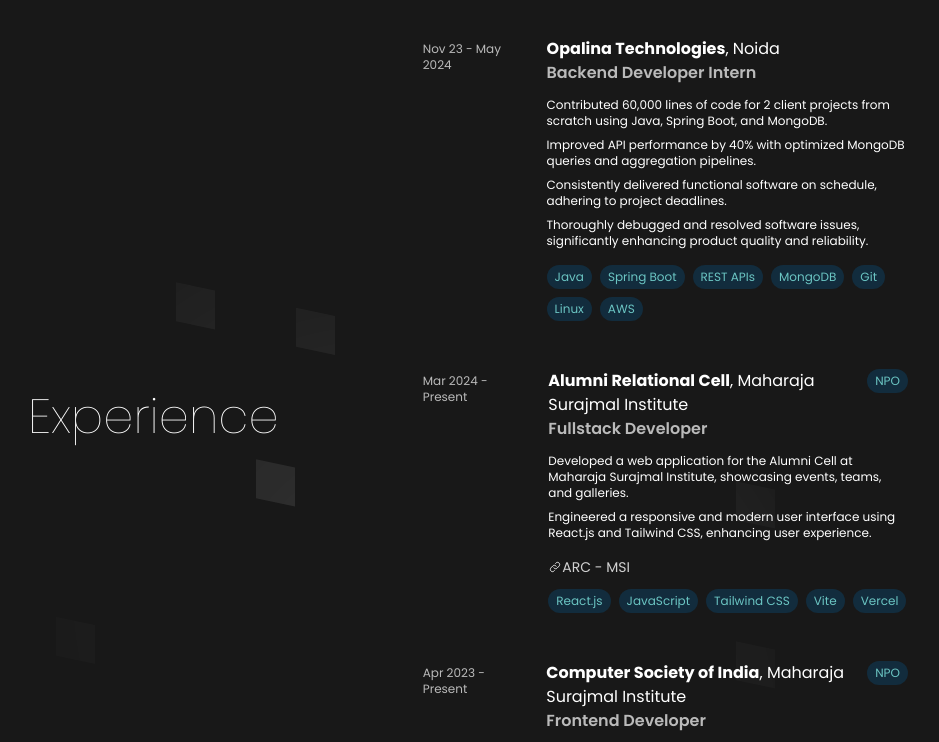
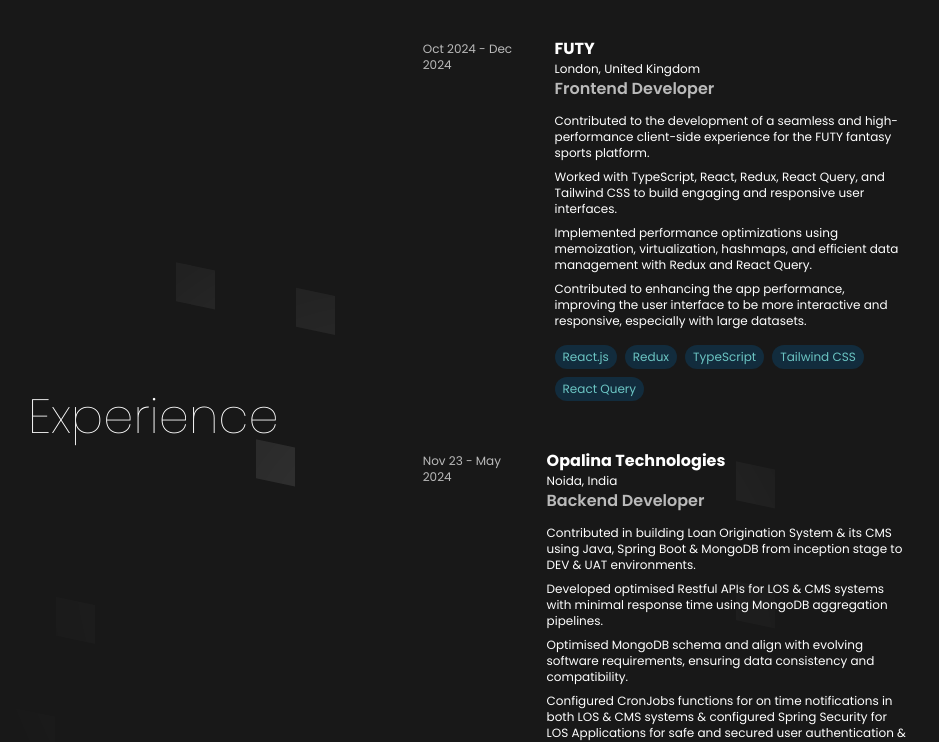
Before and after one commit to easc01/portfolio-ishant, a Next.js app: page / in a window 1280 px wide. Shown: the part 1300-2042 px from the top of the page, without its empty margins (192-1131 px from the left). Built offline with nearby package versions, Linux system fonts and the light colour scheme.

Commit message:
Update Experience

```diff
--- a/src/components/Experience.tsx
+++ b/src/components/Experience.tsx
@@ -24,7 +24,7 @@
           </div>
 
           {/* Right Side (Experience Cards) */}
-          <div className="lg:w-2/3 lg:px-8 flex flex-col items-center w-full gap-2 z-10">
+          <div className="lg:w-2/3 lg:px-8 flex flex-col items-center justify-center w-full gap-2 z-10">
             {ExperienceTimeline.map((exp, idx) => (
               <ExperienceCard
                 projects={exp.projects}
--- a/src/components/ExperienceCard.tsx
+++ b/src/components/ExperienceCard.tsx
@@ -19,13 +19,12 @@
 
 
 export default function ExperienceCard({ className, organisation, location, description, position, organisationLink, skills, timeline, isNPO, projects }: ExperienceCardProps) {
-  return <div className={`rounded-xl hover:bg-pitch-black/40 p-5 flex md:gap-5 flex-col md:flex-row justify-center ${className}`}>
+  return <div className={`w-full rounded-xl hover:bg-pitch-black/40 p-5 flex md:gap-5 flex-col md:flex-row justify-center ${className}`}>
     <p className="text-xs text-white/70 pt-1">{timeline}</p>
 
     <div className="md:w-96">
-      <div className="flex">
-        <a href={organisationLink} target="_blank"><span className="font-bold">{organisation}</span>, {location}</a> {isNPO && <OvalTextBox className="text-xs" text="NPO" />}
-      </div>
+      <a href={organisationLink} target="_blank"><span className="font-bold">{organisation}</span></a>
+      <p className="text-xs">{location}</p>
       <p className="text-white/70"><span className="font-semibold">{position}</span></p>
 
       <ul className="text-xs pb-4 pt-3 space-y-2">
--- a/src/lib/experience.json
+++ b/src/lib/experience.json
@@ -1,75 +1,46 @@
 [
+    {
+        "organisation": "FUTY",
+        "organisationLink": "https://www.linkedin.com/company/futyyyuk/posts/?feedView=all",
+        "location": "London, United Kingdom",
+        "position": "Frontend Developer",
+        "isNPO": false,
+        "description": [
+            "Contributed to the development of a seamless and high-performance client-side experience for the FUTY fantasy sports platform.",
+            "Worked with TypeScript, React, Redux, React Query, and Tailwind CSS to build engaging and responsive user interfaces.",
+            "Implemented performance optimizations using memoization, virtualization, hashmaps, and efficient data management with Redux and React Query.",
+            "Contributed to enhancing the app performance, improving the user interface to be more interactive and responsive, especially with large datasets."
+        ],
+        "timeline": "Oct 2024 - Dec 2024",
+        "skills": [
+            "React.js",
+            "Redux",
+            "TypeScript",
+            "Tailwind CSS",
+            "React Query"
+        ],
+        "projects": []
+    },
     {
         "organisation": "Opalina Technologies",
         "organisationLink": "https://www.opalina.in/",
-        "location": "Noida",
-        "position": "Backend Developer Intern",
+        "location": "Noida, India",
+        "position": "Backend Developer",
         "isNPO": false,
         "description": [
-            "Contributed 60,000 lines of code for 2 client projects from scratch using Java, Spring Boot, and MongoDB.",
-            "Improved API performance by 40% with optimized MongoDB queries and aggregation pipelines.",
-            "Consistently delivered functional software on schedule, adhering to project deadlines.",
-            "Thoroughly debugged and resolved software issues, significantly enhancing product quality and reliability."
+            "Contributed in building Loan Origination System & its CMS using Java, Spring Boot & MongoDB from inception stage to DEV & UAT environments.",
+            "Developed optimised Restful APIs for LOS & CMS systems with minimal response time using MongoDB aggregation pipelines.",
+            "Optimised MongoDB schema and align with evolving software requirements, ensuring data consistency and compatibility.",
+            "Configured CronJobs functions for on time notifications in both LOS & CMS systems & configured Spring Security for LOS Applications for safe and secured user authentication & authorization.",
+            "Worked closely with team to ensure software requirements, identifying problems, analyzing solutions, debugging issues and on time delivery of features."
         ],
         "timeline": "Nov 23 - May 2024",
         "skills": [
             "Java",
             "Spring Boot",
-            "REST APIs",
             "MongoDB",
-            "Git",
-            "Linux",
             "AWS"
         ],
         "projects": []
-    },
-    {
-        "organisation": "Alumni Relational Cell",
-        "location": "Maharaja Surajmal Institute",
-        "organisationLink": "https://www.linkedin.com/company/alumni-association-student-council/",
-        "isNPO": true,
-        "position": "Fullstack Developer",
-        "description": [
-            "Developed a web application for the Alumni Cell at Maharaja Surajmal Institute, showcasing events, teams, and galleries.",
-            "Engineered a responsive and modern user interface using React.js and Tailwind CSS, enhancing user experience."
-        ],
-        "timeline": "Mar 2024 - Present",
-        "skills": [
-            "React.js",
-            "JavaScript",
-            "Tailwind CSS",
-            "Vite",
-            "Vercel"
-        ],
-        "projects": [
-            {
-                "title": "ARC - MSI",
-                "link": "https://aasc-client-dev.vercel.app/"
-            }
-        ]
-    },
-    {
-        "organisation": "Computer Society of India",
-        "location": "Maharaja Surajmal Institute",
-        "organisationLink": "https://www.linkedin.com/company/csi-msi/?originalSubdomain=in",
-        "isNPO": true,
-        "position": "Frontend Developer",
-        "description": [
-            "Developed a web portfolio for Melius - Consulting and Analytics Club, Delhi, to showcase their teams, events, and projects.",
-            "Designed and implemented a seamless user interface using React.js and Tailwind CSS, enhancing the client-side experience."
-        ],
-        "timeline": "Apr 2023 - Present",
-        "skills": [
-            "React.js",
-            "JavaScript",
-            "Tailwind CSS",
-            "Git"
-        ],
-        "projects": [
-            {
-                "title": "Melius - MSI",
-                "link": "https://www.meliuscac.in/"
-            }
-        ]
     }
 ]
```
